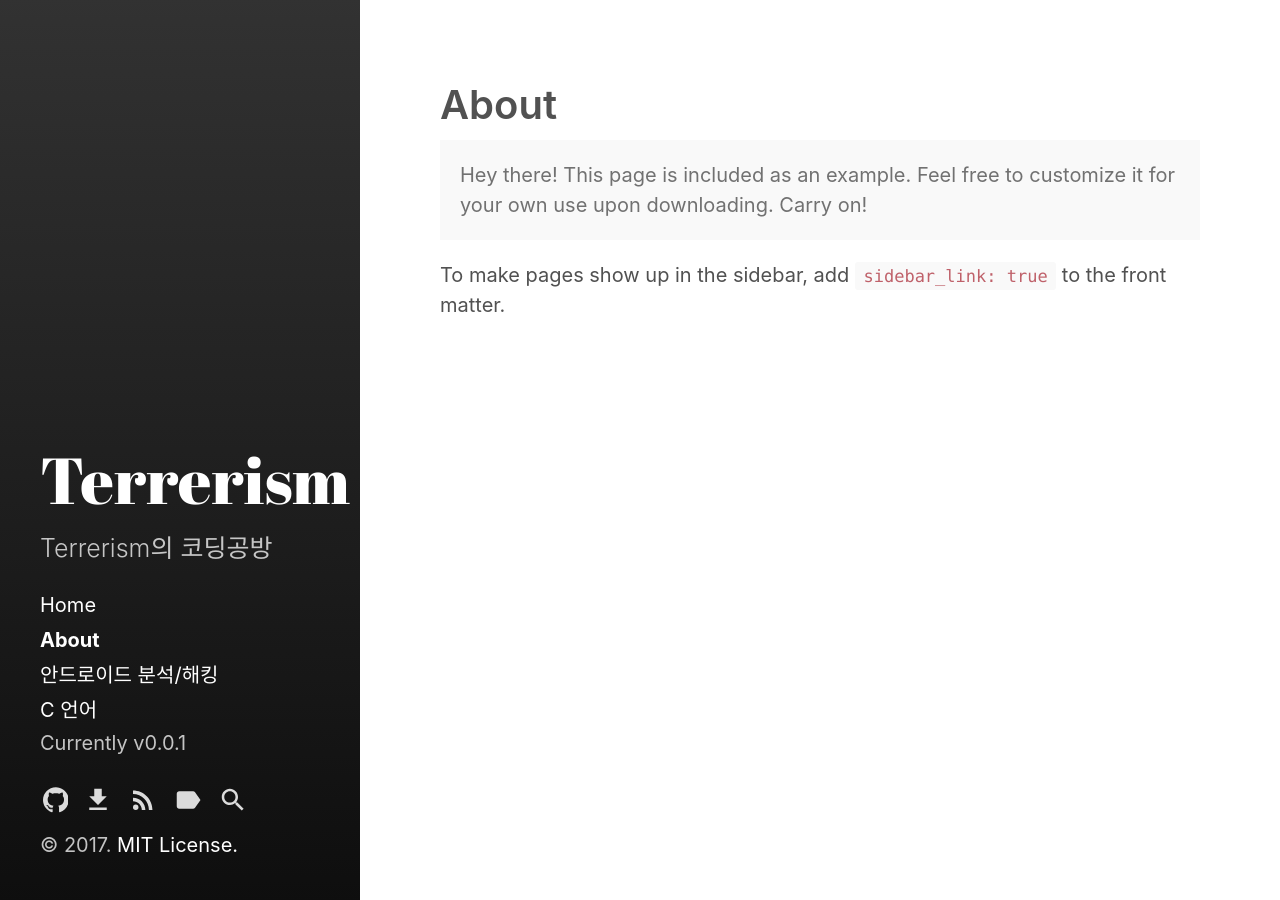
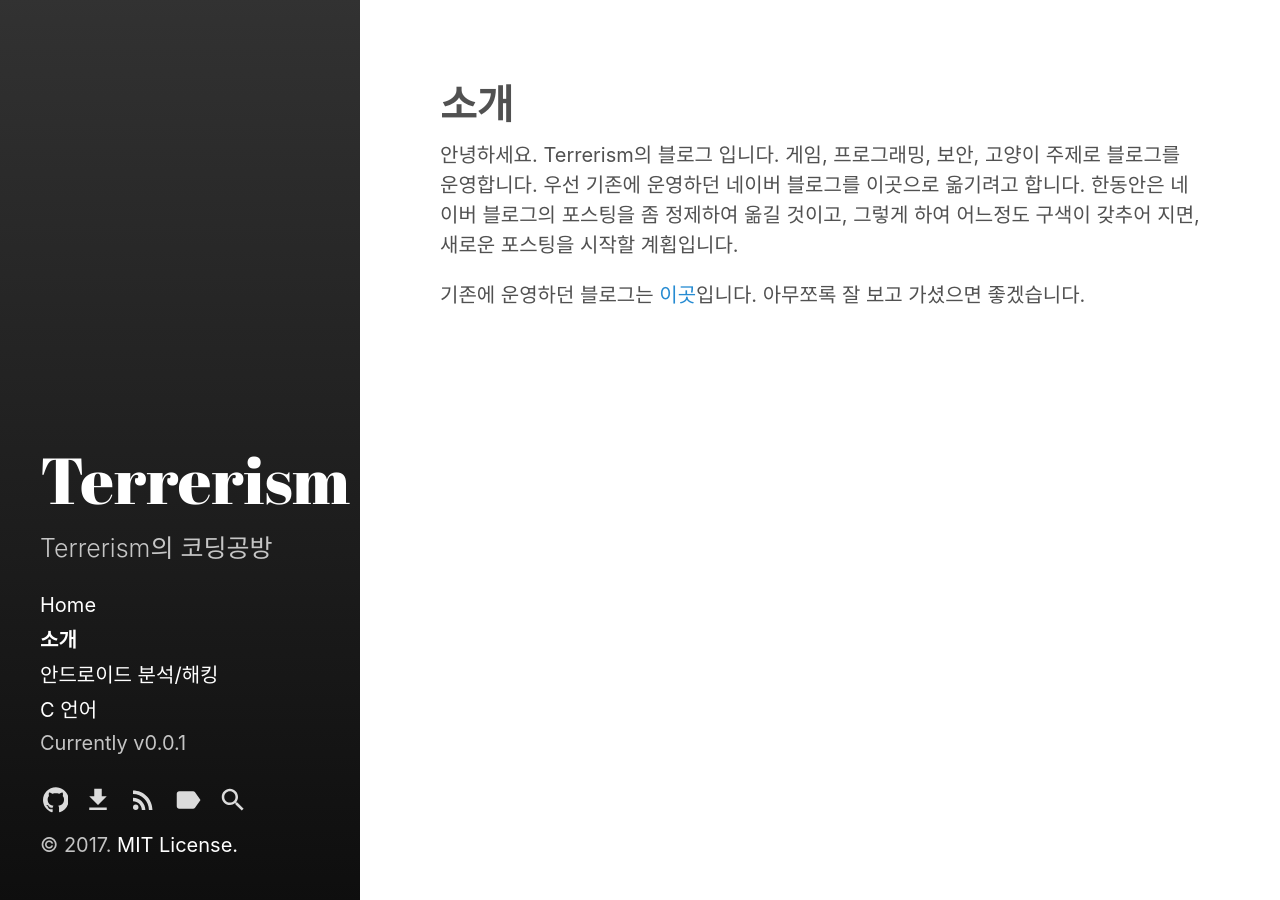
Before and after one commit to Terrerism/Terrerism.github.io, a Jekyll site: the page built from about.md, in a window 1280 px wide. Built offline with Jekyll 4.4.1, drawn with Linux system fonts in a browser that asks for light colours.

```diff
--- a/about.md
+++ b/about.md
@@ -1,13 +1,14 @@
 ---
 layout: page
-title: About
+title: 소개
 sidebar_link: true
 ---
 
-<p class="message">
-  Hey there! This page is included as an example. Feel free to customize it
-  for your own use upon downloading. Carry on!
-</p>
+안녕하세요. Terrerism의 블로그 입니다.
+게임, 프로그래밍, 보안, 고양이 주제로 블로그를 운영합니다.
+우선 기존에 운영하던 네이버 블로그를 이곳으로 옮기려고 합니다.
+한동안은 네이버 블로그의 포스팅을 좀 정제하여 옮길 것이고,
+그렇게 하여 어느정도 구색이 갖추어 지면, 새로운 포스팅을 시작할 계횝입니다.
 
-To make pages show up in the sidebar, add `sidebar_link: true` to the front
-matter.
+기존에 운영하던 블로그는 [이곳](https://blog.naver.com/rnjstjdwo14/)입니다.
+아무쪼록 잘 보고 가셨으면 좋겠습니다.
```
Also changed, not shown: _post/2017-10-15-c-language-make-random-number-for-c.md (+18 -3 lines).
